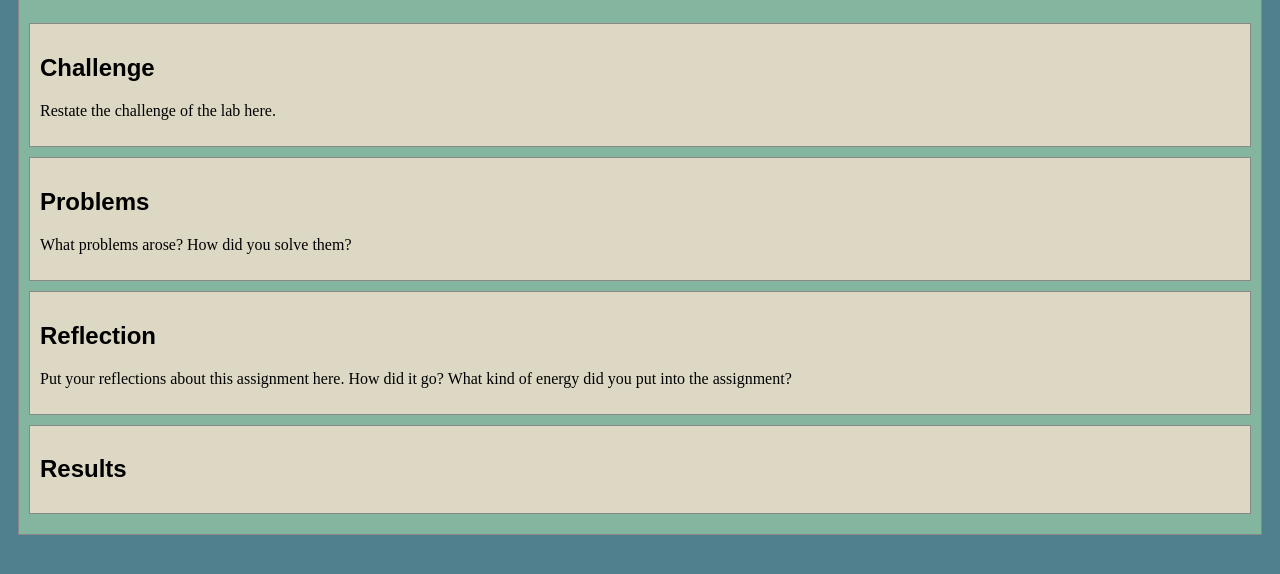
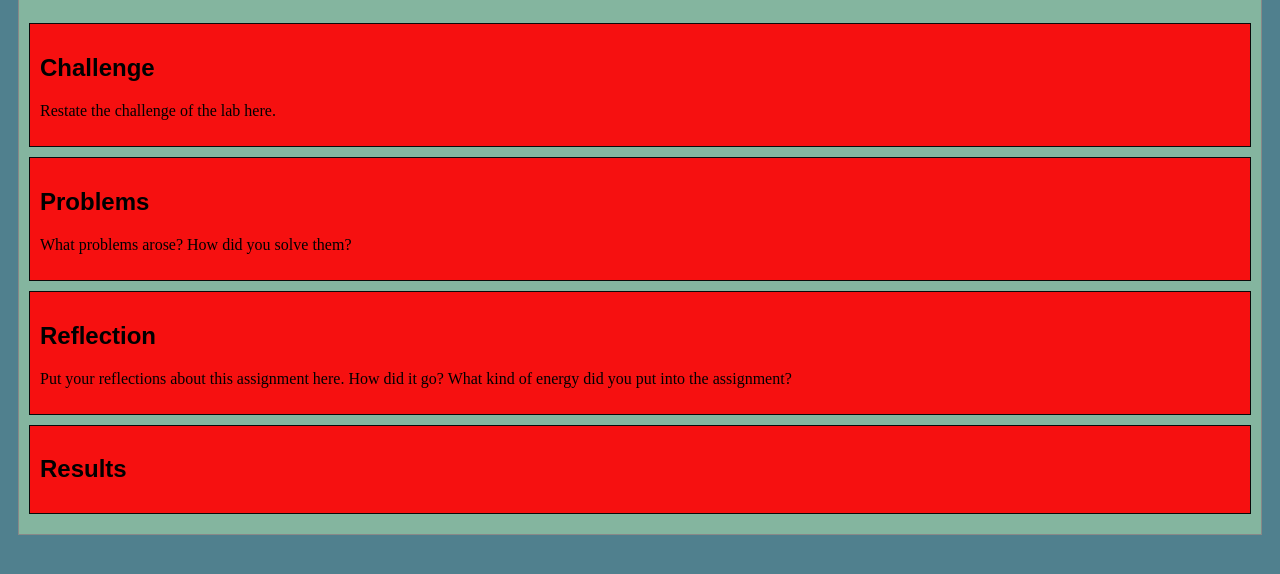
Before and after one commit to IsaiahA597/art101, a plain HTML site: page lab2/index.html in a window 1280 px wide. Shown: the part 88-662 px from the top of the page. Drawn offline with nearby package versions, Linux system fonts and the light colour scheme.

Commit message:
Update lab.css

```diff
--- a/lab2/css/lab.css
+++ b/lab2/css/lab.css
@@ -4,6 +4,6 @@
 .minor-section {
     padding: 10px;
     margin-bottom: 10px;
-    border: solid 1px #888;
-    background-color: #DDD8C4;
+    border: solid 1px #090909;
+    background-color: #f61010;
   }
```
